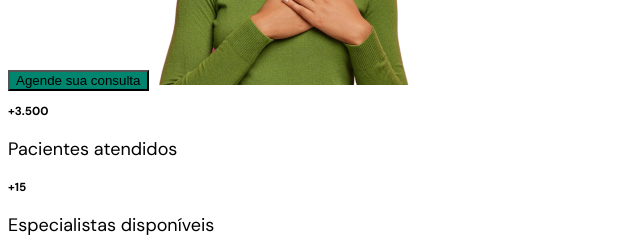
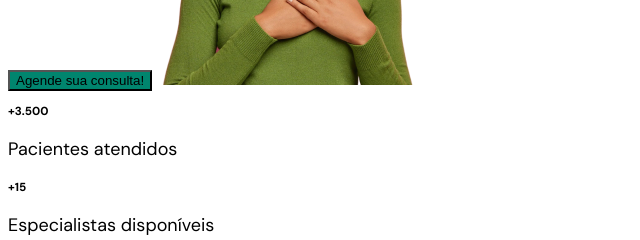
Before and after one commit to lucasFilppe/NLW-Return, a plain HTML site: page index.html in a window 1280 px wide. Shown: the part 425-665 px from the top of the page, 0-640 px from the left. Drawn offline with Linux system fonts and the light colour scheme.

Commit message:
first commit

```diff
--- a/index.html
+++ b/index.html
@@ -18,7 +18,7 @@
       sua doença e proporcionar uma cura a longo prazo.
     </p>
     <button>
-      Agende sua consulta
+      Agende sua consulta!
     </button>
 
     <img src="/assets/image (1).png" alt="foto de uma mulher" />
```
